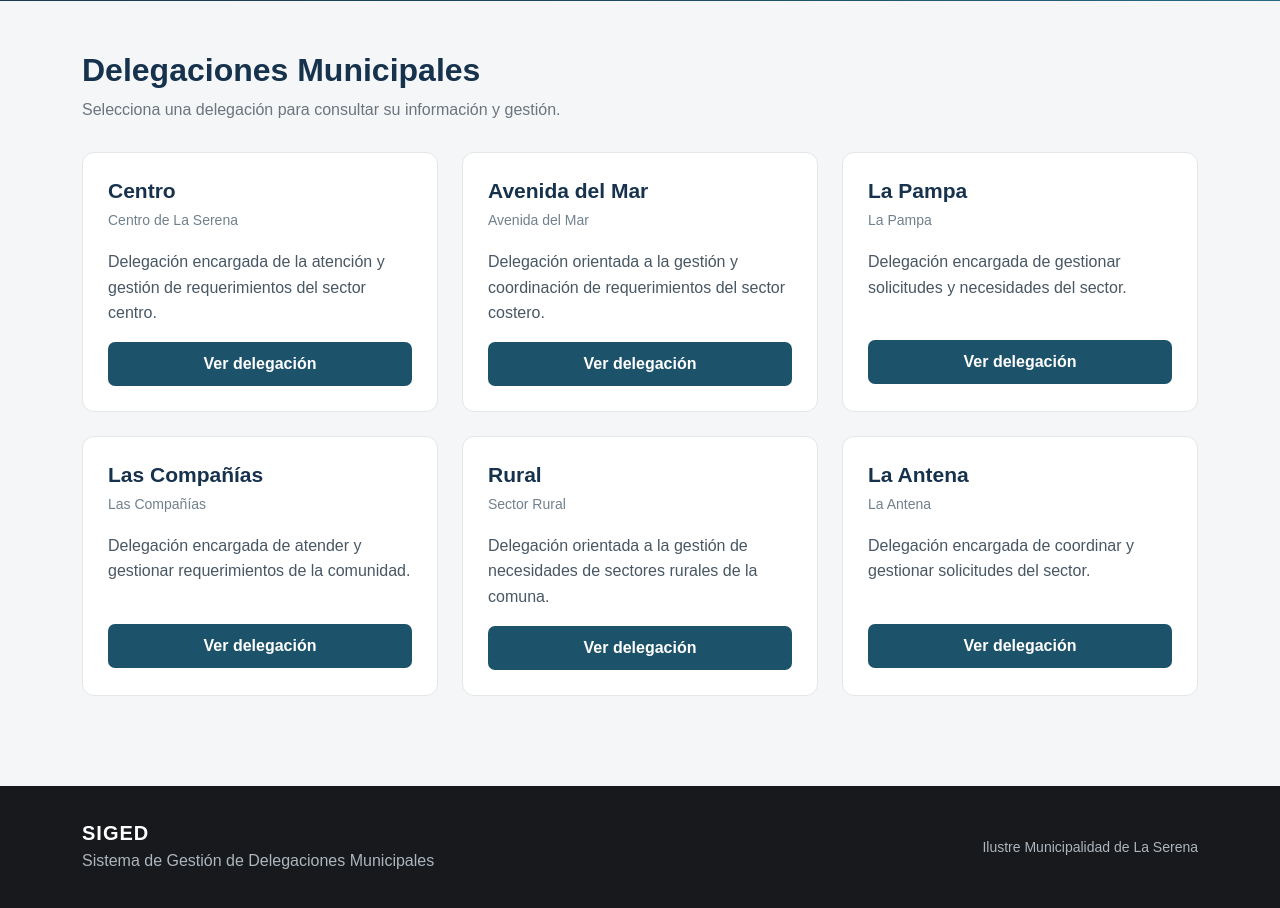
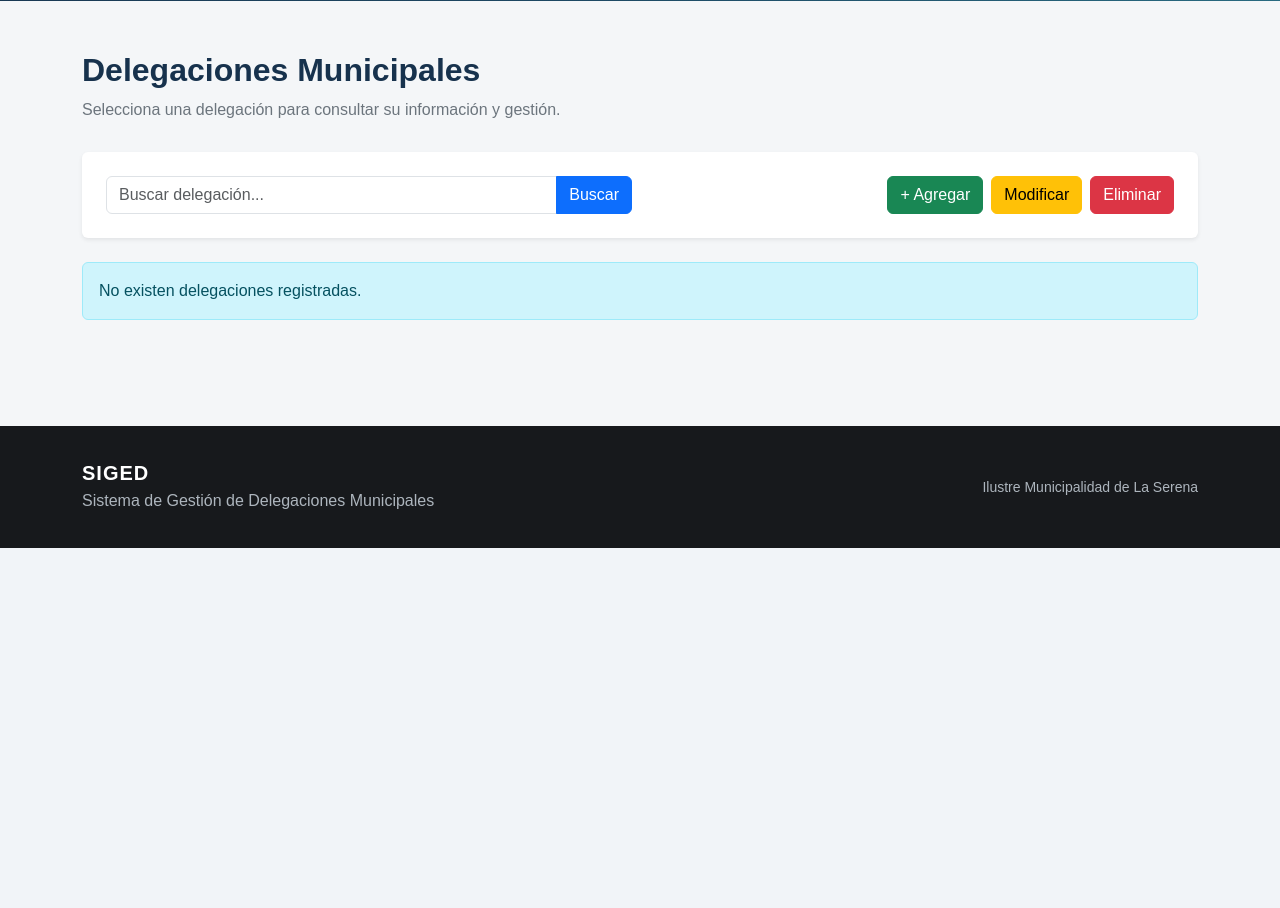
Before and after one commit to CHINO-gift/Proyecto_Integrado_Backend, a Django app: page /delegaciones/ in a window 1280 px wide. Shown: the part 538-1446 px from the top of the page. After the commit the page ends 1086 px from the top, so only its background shows below. Run offline with Django 5.2, Linux system fonts and the light colour scheme; data that the repository does not hold is empty; some libraries are stand-ins or nearby versions.

Commit message:
Mostrar datos con ORM y mejorar interfaz Boostrap

```diff
--- a/delegacionesApp/views.py
+++ b/delegacionesApp/views.py
@@ -1,48 +1,28 @@
-import json
-
-from django.conf import settings
-from django.shortcuts import render
+from django.shortcuts import render, get_object_or_404
+from .models import Delegacion
 
 
 def inicio(request):
-
-    ruta_json = settings.BASE_DIR / 'data' / 'delegaciones.json'
-
-    with open(ruta_json, 'r', encoding='utf-8') as archivo:
-        delegaciones = json.load(archivo)
-
-    contexto = {
-        'delegaciones': delegaciones
-    }
+    # Obtener todas las delegaciones desde MySQL mediante Django ORM
+    delegaciones = Delegacion.objects.all()
 
     return render(
         request,
         'delegaciones/inicio.html',
-        contexto
+        {
+            'delegaciones': delegaciones
+        }
     )
 
 
-def detalle(request, nombre):
-
-    ruta_json = settings.BASE_DIR / 'data' / 'delegaciones.json'
-
-    with open(ruta_json, 'r', encoding='utf-8') as archivo:
-        delegaciones = json.load(archivo)
-
-    delegacion_encontrada = None
-
-    for delegacion in delegaciones:
-
-        if delegacion['nombre'].lower() == nombre.lower():
-            delegacion_encontrada = delegacion
-            break
-
-    contexto = {
-        'delegacion': delegacion_encontrada
-    }
+def detalle(request, id):
+    # Obtener una delegación específica desde MySQL
+    delegacion = get_object_or_404(Delegacion, id=id)
 
     return render(
         request,
         'delegaciones/detalle.html',
-        contexto
+        {
+            'delegacion': delegacion
+        }
     )
--- a/templates/delegaciones/inicio.html
+++ b/templates/delegaciones/inicio.html
@@ -8,6 +8,7 @@ Delegaciones | SIGED
 
 {% block contenido %}
 
+<!-- HERO -->
 <section class="hero-siged">
 
     <div class="container">
@@ -44,10 +45,12 @@ Delegaciones | SIGED
 </section>
 
 
+<!-- DELEGACIONES -->
 <section class="seccion-delegaciones">
 
     <div class="container">
 
+        <!-- ENCABEZADO -->
         <div class="mb-4">
 
             <h2 class="titulo-seccion">
@@ -62,37 +65,133 @@ Delegaciones | SIGED
         </div>
 
 
+        <!-- CONTROLES -->
+        <div class="card shadow-sm border-0 mb-4">
+
+            <div class="card-body p-4">
+
+                <div class="row g-3 align-items-center">
+
+                    <!-- BUSCADOR -->
+                    <div class="col-12 col-lg-6">
+
+                        <div class="input-group">
+
+                            <input
+                                type="text"
+                                class="form-control"
+                                placeholder="Buscar delegación...">
+
+                            <button
+                                type="button"
+                                class="btn btn-primary">
+
+                                Buscar
+
+                            </button>
+
+                        </div>
+
+                    </div>
+
+
+                    <!-- BOTONES CRUD -->
+                    <div class="col-12 col-lg-6">
+
+                        <div class="d-flex gap-2 justify-content-lg-end flex-wrap">
+
+                            <a
+                                href="#"
+                                class="btn btn-success">
+
+                                + Agregar
+
+                            </a>
+
+                            <a
+                                href="#"
+                                class="btn btn-warning">
+
+                                Modificar
+
+                            </a>
+
+                            <a
+                                href="#"
+                                class="btn btn-danger">
+
+                                Eliminar
+
+                            </a>
+
+                        </div>
+
+                    </div>
+
+                </div>
+
+            </div>
+
+        </div>
+
+
+        <!-- LISTADO -->
         <div class="row g-4">
 
             {% for delegacion in delegaciones %}
 
             <div class="col-12 col-md-6 col-lg-4">
 
-                <div class="tarjeta-delegacion">
+                <div class="card shadow-sm border-0 h-100">
 
-                    <div class="tarjeta-contenido">
+                    <div class="card-body p-4 d-flex flex-column">
 
-                        <h3>
+                        <h3 class="fw-bold mb-2">
                             {{ delegacion.nombre }}
                         </h3>
 
-                        <p class="sector-delegacion">
+
+                        <p class="text-muted mb-3">
+
+                            <strong>Sector:</strong>
                             {{ delegacion.sector }}
+
                         </p>
 
-                        <p class="descripcion-delegacion">
+
+                        <p class="text-muted flex-grow-1">
+
                             {{ delegacion.descripcion }}
+
                         </p>
 
-                        <a
-                            href="{% url 'detalle_delegacion' delegacion.nombre %}"
-                            class="btn-siged">
 
-                            Ver delegación
+                        <div class="mt-3">
 
-                        </a>
+                            <a
+                                href="{% url 'detalle_delegacion' delegacion.nombre %}"
+                                class="btn-siged">
+
+                                Ver delegación
+
+                            </a>
+
+                        </div>
 
                     </div>
+
+                </div>
+
+            </div>
+
+
+            {% empty %}
+
+            <div class="col-12">
+
+                <div class="alert alert-info">
+
+                    No existen delegaciones registradas.
 
                 </div>
 
```
Also changed, not shown: funcionariosApp/models.py (+16 -0 lines), funcionariosApp/views.py (+15 -68 lines), templates/funcionarios/inicio.html (+76 -0 lines).
